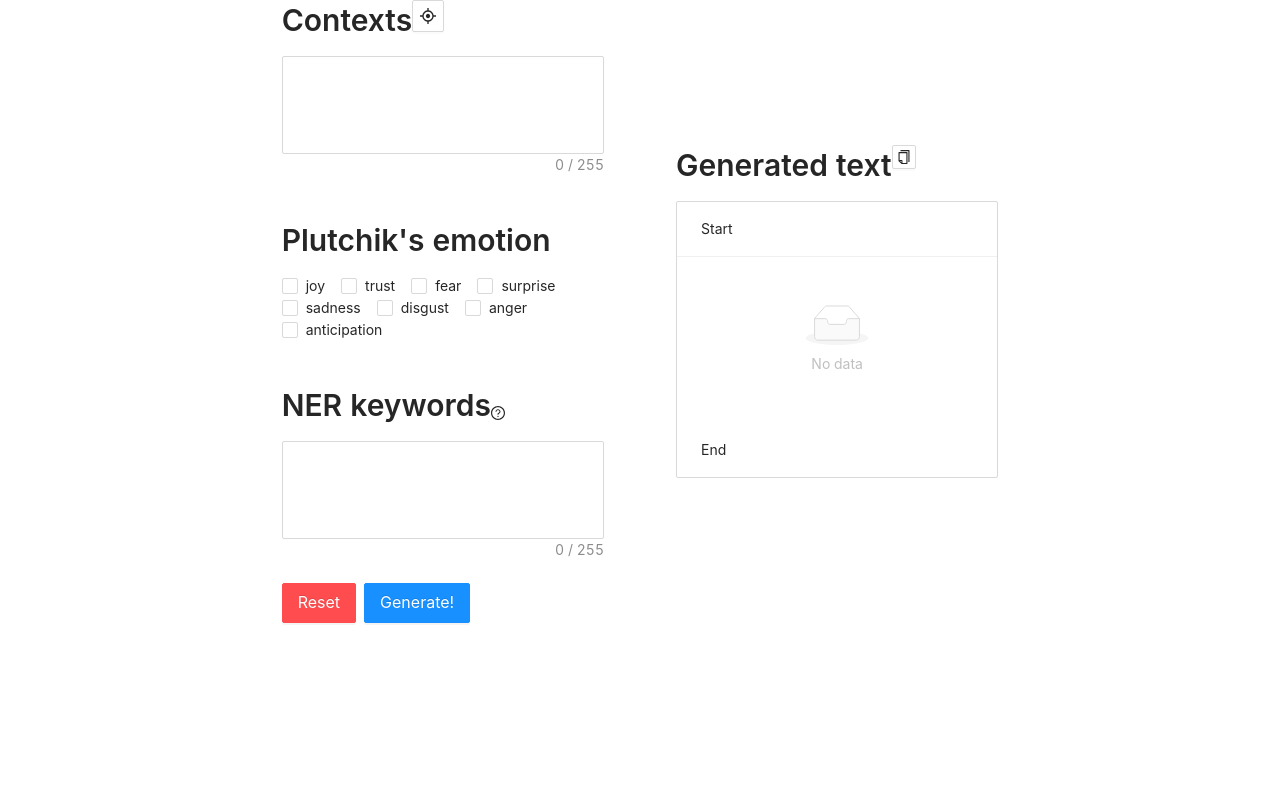
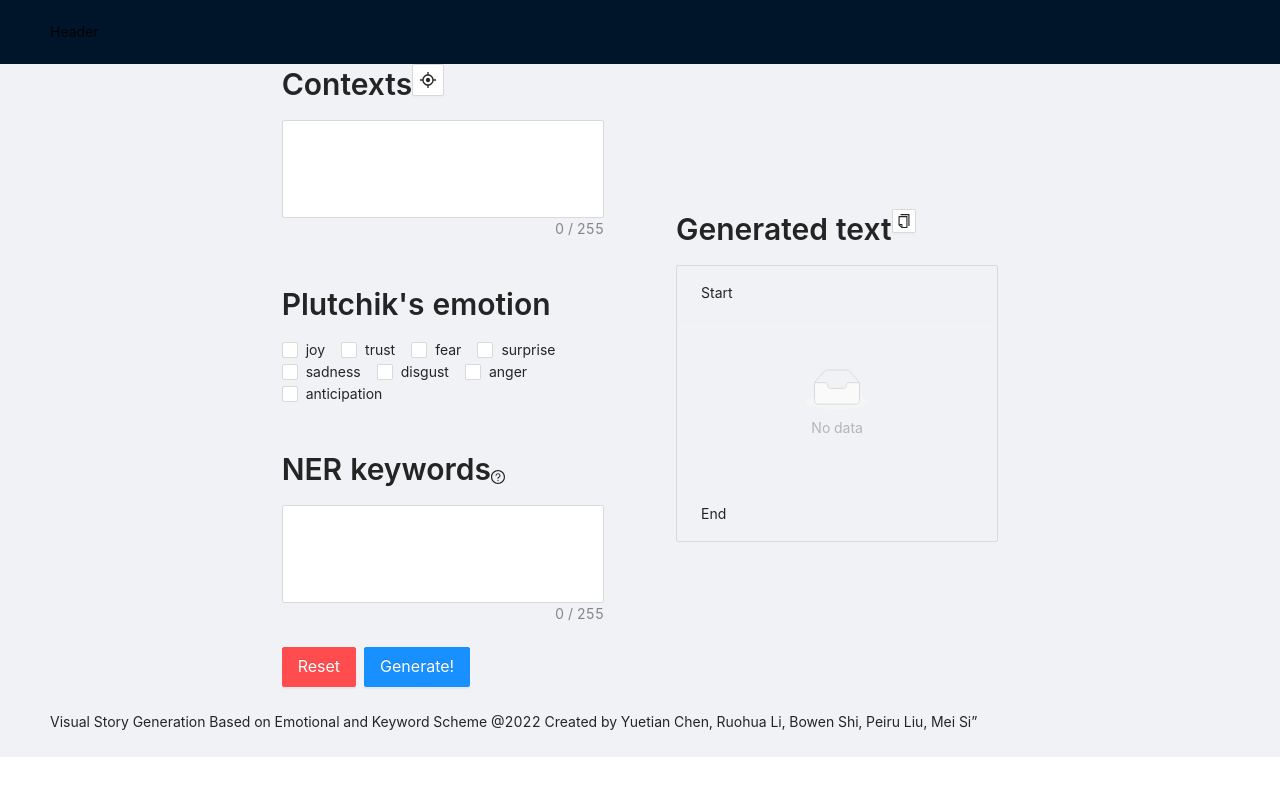
Before and after one commit to wodecinghaolen/FrontendForVisualStoryBook, a React (Create React App) app in the folder my-app/: page / in a window 1280 px wide. Shown: the top 796 px of the page. Built offline with nearby package versions, Linux system fonts and the light colour scheme.

Commit message:
Final demo deliverable

```diff
--- a/my-app/src/App.js
+++ b/my-app/src/App.js
@@ -3,11 +3,12 @@ import { useState } from 'react';
 import {
   Row,
   Col,
+  Layout
 } from 'antd';
 import InputBox from './components/InputBox'
 import GeneratedTextField from './components/GeneratedTextField'
 //import { LoadingOutlined } from '@ant-design/icons';
-
+const { Header, Footer, Content } = Layout;
 function App() {
   const [contexts, setContexts] = useState("");
   const [emotions, setEmotions] = useState([]);
@@ -57,6 +58,9 @@ function App() {
   }
 
   return (
+    <Layout>
+      <Header>Header</Header>
+      <Content>
         <Row type="flex" justify="center" align="middle" style={{ minHeight: '75vh' }} gutter={[72, 20]}>
           <Col span={7}>
             <InputBox contexts={contexts} emotions={emotions} keywords={keywords} setContexts={setContexts} setEmotions={setEmotions} setKeywords={setKeywords} resetAll={resetAll} generate={generate} />
@@ -65,6 +69,9 @@ function App() {
             <GeneratedTextField contexts={contexts} listdata={listdata} emotions={emotions} setEmotions={setEmotions} setContexts={setContexts} setListData={setListData} copyGeneratedText={copyGeneratedText}/>
           </Col>
         </Row>
+      </Content>
+      <Footer>Visual Story Generation Based on Emotional and Keyword Scheme @2022 Created by Yuetian Chen, Ruohua Li, Bowen Shi, Peiru Liu, Mei Si”</Footer>
+    </Layout>
   );
 }
 
--- a/my-app/src/components/InputBox.js
+++ b/my-app/src/components/InputBox.js
@@ -15,7 +15,7 @@ import {
   const { Title } = Typography;
   const hovercontent = (
     <div>
-      <p>Input format: kw1;kw2;kw3;...</p>
+      <p>Input format: kw1, kw2, kw3, ...</p>
     </div>
   );
   const options = [
```
Also changed, not shown: 1 other file (tests, documents, lock files or other folders). Lines whose indentation alone changed are shown as unchanged.
